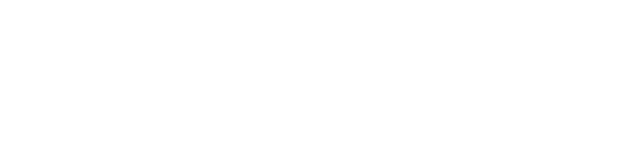
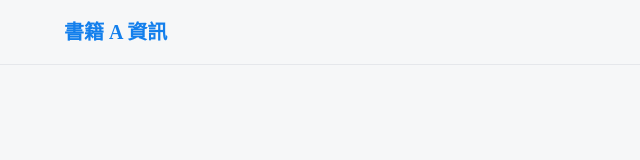
Before and after one commit to KaienGh/mcu-115-1-web-15131276, a plain HTML site: page src/book.html in a window 1280 px wide. Shown: the whole page, without its empty margins (0-640 px from the left). Drawn offline with Linux system fonts and the light colour scheme.

Commit message:
feat(book): 書籍一頁式網頁標題樣式設定

```diff
--- a/src/book.html
+++ b/src/book.html
@@ -4,6 +4,17 @@
     <meta charset="UTF-8" />
     <meta name="viewport" content="width=device-width, initial-scale=1.0" />
     <title>書籍 A 資訊</title>
+    <link rel="stylesheet" href="book.min.css" />
   </head>
-  <body></body>
+  <body>
+    <section>
+      <header>
+        <div class="container">
+          <div>
+            <strong class="book-brand">書籍 A 資訊</strong>
+          </div>
+        </div>
+      </header>
+    </section>
+  </body>
 </html>
--- /dev/null
+++ b/src/scss/book/_header.scss
@@ -0,0 +1,15 @@
+@use "../common";
+
+header {
+  border-bottom: solid 1px var(--border-color);
+  background-color: var(--background-color);
+  position: sticky;
+  top: 0;
+  z-index: 50;
+
+  .book-brand {
+    margin: 0px;
+    @include common.fontStyle(1.25rem, 700, 1.75rem);
+    color: var(--primary-color);
+  }
+}
--- /dev/null
+++ b/src/scss/book/_main.scss
@@ -0,0 +1,21 @@
+section {
+  width: 100%;
+
+  div {
+    &.container {
+      max-width: 90vw;
+      margin: 0px auto;
+
+      padding-left: var(--container-padding-left);
+      padding-right: var(--container-padding-right);
+
+      > div {
+        width: 100%;
+        height: 4rem;
+        display: flex;
+        justify-content: space-between;
+        align-items: center;
+      }
+    }
+  }
+}
--- /dev/null
+++ b/src/scss/book/book.scss
@@ -0,0 +1,14 @@
+@use "../color";
+@use "../variable";
+@use "./header";
+@use "./main";
+
+html,
+body {
+  margin: 0;
+  padding: 0;
+}
+
+body {
+  background-color: var(--background-color);
+}
```
Also changed, not shown: src/book.min.css (added), 1 other file.
